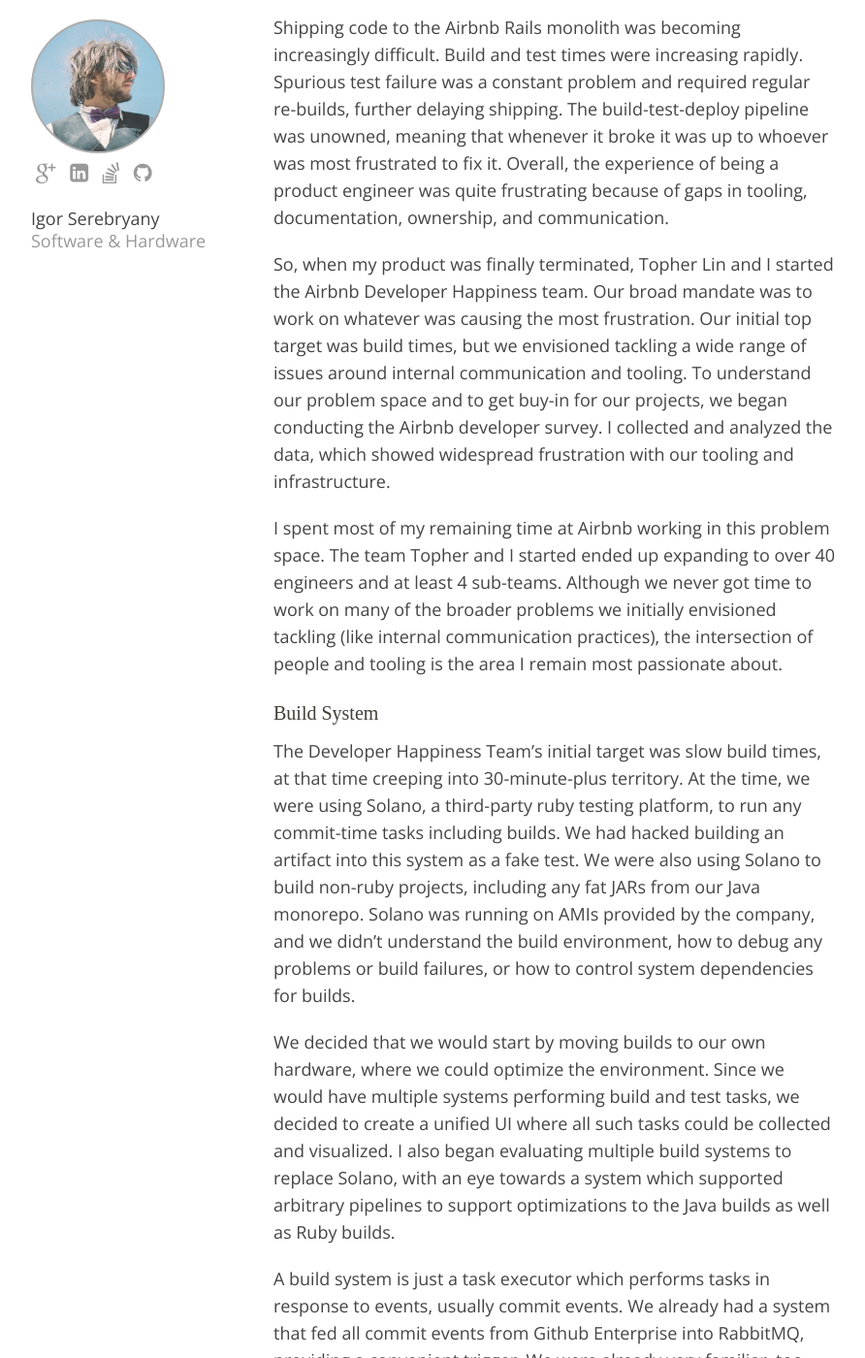
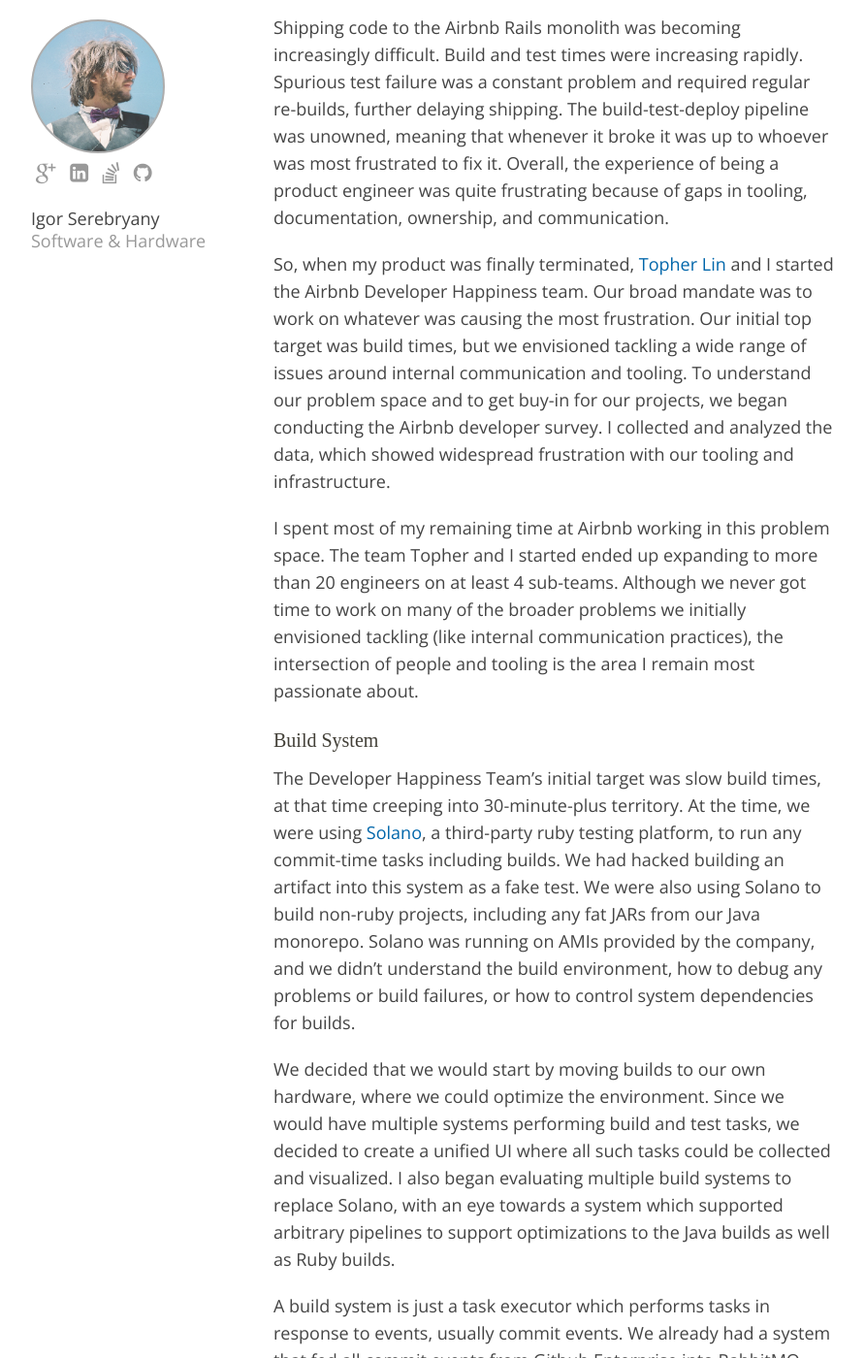
Before and after one commit to igor47/blog, a Jekyll site: the page built from _posts/2017-04-26-thoughts-on-leaving-airbnb.md, in a window 1280 px wide and 1400 px high, scrolled down 7612 px. Shown: the whole window at 97% size, without its empty margins (138-1030 px from the left). Built offline with Jekyll 4.4.1, drawn with Linux system fonts in a browser that asks for light colours; some web fonts are replaced; some of the changed text lies outside the part shown.

Commit message:
leaving airbnb: more links

```diff
--- a/_posts/2017-04-26-thoughts-on-leaving-airbnb.md
+++ b/_posts/2017-04-26-thoughts-on-leaving-airbnb.md
@@ -182,20 +182,20 @@
 The build-test-deploy pipeline was unowned, meaning that whenever it broke it was up to whoever was most frustrated to fix it.
 Overall, the experience of being a product engineer was quite frustrating because of gaps in tooling, documentation, ownership, and communication.
 
-So, when my product was finally terminated, Topher Lin and I started the Airbnb Developer Happiness team.
+So, when my product was finally terminated, [Topher Lin](https://github.com/clizzin) and I started the Airbnb Developer Happiness team.
 Our broad mandate was to work on whatever was causing the most frustration.
 Our initial top target was build times, but we envisioned tackling a wide range of issues around internal communication and tooling.
 To understand our problem space and to get buy-in for our projects, we began conducting the Airbnb developer survey.
 I collected and analyzed the data, which showed widespread frustration with our tooling and infrastructure.
 
 I spent most of my remaining time at Airbnb working in this problem space.
-The team Topher and I started ended up expanding to over 40 engineers and at least 4 sub-teams.
+The team Topher and I started ended up expanding to more than 20 engineers on at least 4 sub-teams.
 Although we never got time to work on many of the broader problems we initially envisioned tackling (like internal communication practices), the intersection of people and tooling is the area I remain most passionate about.
 
 ### Build System ###
 
 The Developer Happiness Team's initial target was slow build times, at that time creeping into 30-minute-plus territory.
-At the time, we were using Solano, a third-party ruby testing platform, to run any commit-time tasks including builds.
+At the time, we were using [Solano](https://www.solanolabs.com/), a third-party ruby testing platform, to run any commit-time tasks including builds.
 We had hacked building an artifact into this system as a fake test.
 We were also using Solano to build non-ruby projects, including any fat JARs from our Java monorepo.
 Solano was running on AMIs provided by the company, and we didn't understand the build environment, how to debug any problems or build failures, or how to control system dependencies for builds.
@@ -206,7 +206,7 @@
 
 A build system is just a task executor which performs tasks in response to events, usually commit events.
 We already had a system that fed all commit events from Github Enterprise into RabbitMQ, providing a convenient trigger.
-We were already very familiar, too, with Resque, a Ruby task executor for delayed or long-running tasks which we used throughout our production infrastructure.
+We were already very familiar, too, with [Resque](https://github.com/resque/resque), a Ruby task executor for delayed or long-running tasks which we used throughout our production infrastructure.
 Finally, we were tired of writing build tasks as shell scripts (which can't be tested) and which integrated with the build system by making API calls via `curl`.
 We envisioned instead a small library of common tasks, written as Ruby functions with good test coverage, and which could report their status, progress, and results directly into log systems and databases.
 
```
Also changed, not shown: other parts of _posts/2017-04-26-thoughts-on-leaving-airbnb.md (+5 -0 lines).
